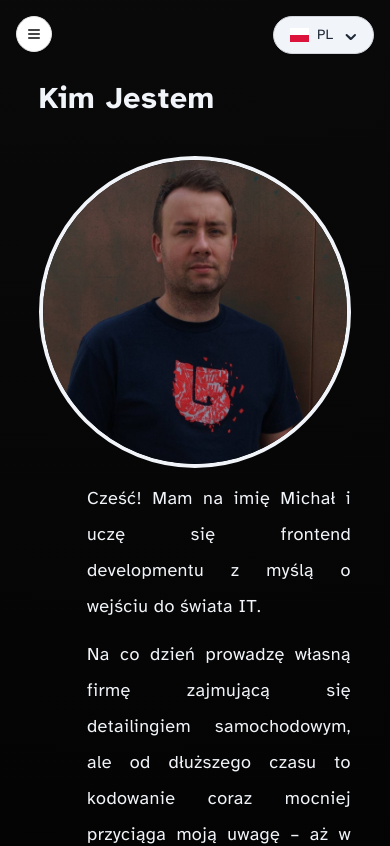
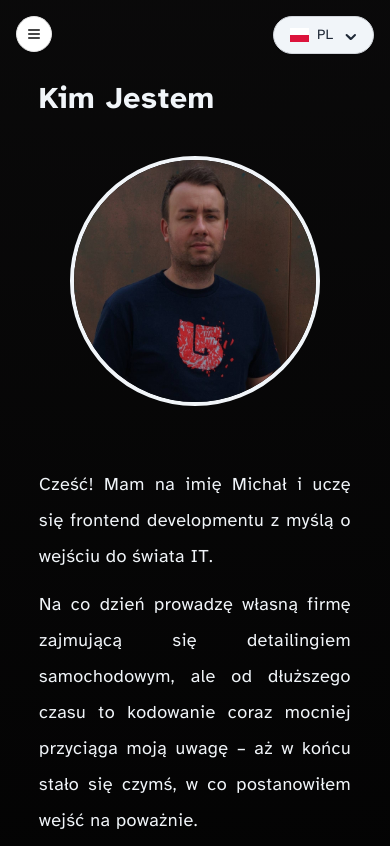
Before and after one commit to misiek869/my_portfolio_v3, a React (Vite) app: page /about in a window 390 px wide. Shown: the top 846 px of the page. Built offline with nearby package versions, Linux system fonts and the light colour scheme.

Commit message:
add more responsiveness to photo

```diff
--- a/src/components/About.tsx
+++ b/src/components/About.tsx
@@ -37,20 +37,20 @@ const About = () => {
 						{t('aboutTitle')}
 					</h2>
 					<div className='relative'>
-						<div className='flex flex-wrap'>
+						<div className='flex flex-wrap items-center'>
 							<img
 								src={myPhoto}
 								alt='my photo'
-								className='w-full sm:w-1/3 float-right rounded-full  border-slate-100 border-4'
+								className='w-[80%] sm:w-[60%] mx-auto xl:w-1/3 float-right rounded-full  border-slate-100 border-4'
 							/>
-							<div className='flex-1 min-w-[60%] ml-12'>
+							<div className='flex-1 min-w-[60%] xl:ml-12  mt-12 xl:mt-0'>
 								<p className={paragraphStyles}>{t('about_01')}</p>
 								<p className={paragraphStyles}>{t('about_02')}</p>
 							</div>
 						</div>
 
 						{/* full width */}
-						<p className={paragraphStyles}>{t('about_03')}</p>
+						<p className={`${paragraphStyles} xl:mt-12`}>{t('about_03')}</p>
 						<p className={paragraphStyles}>{t('about_04')}</p>
 						<p className={paragraphStyles}>{t('about_05')}</p>
 						<p className={paragraphStyles}>{t('about_06')}</p>
```
